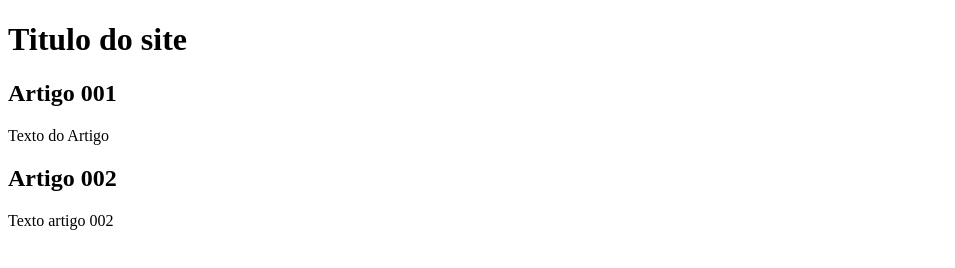
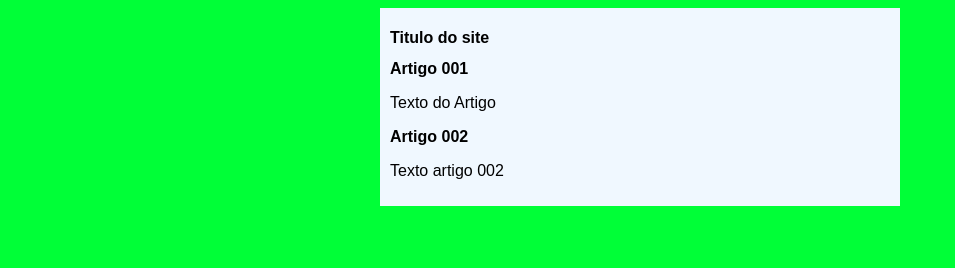
Before and after one commit to lucassmtt/projeto-site, a plain HTML site: page index.html in a window 1280 px wide. Shown: the whole page, without its empty margins (0-955 px from the left). Drawn offline with Linux system fonts and the light colour scheme.

Commit message:
Iniciei o design

```diff
--- /dev/null
+++ b/estilos/style.css
@@ -0,0 +1,16 @@
+*{
+    font-family: Arial, Helvetica, sans-serif;
+    font-size: 16px
+}
+
+body{
+    background-color: rgb(0, 255, 55);
+}
+
+main{
+    background-color: aliceblue;
+    width: 500px;
+    margin: auto;
+    padding: 10px;
+    box-shadow: 3px 3px 5px rgb(red, green, blue);
+}
--- a/index.html
+++ b/index.html
@@ -4,6 +4,7 @@
     <meta charset="UTF-8">
     <meta http-equiv="X-UA-Compatible" content="IE=edge">
     <meta name="viewport" content="width=device-width, initial-scale=1.0">
+    <link rel="stylesheet" href="estilos/style.css">
     <title>Título do site</title>
 </head>
 <body>
```
